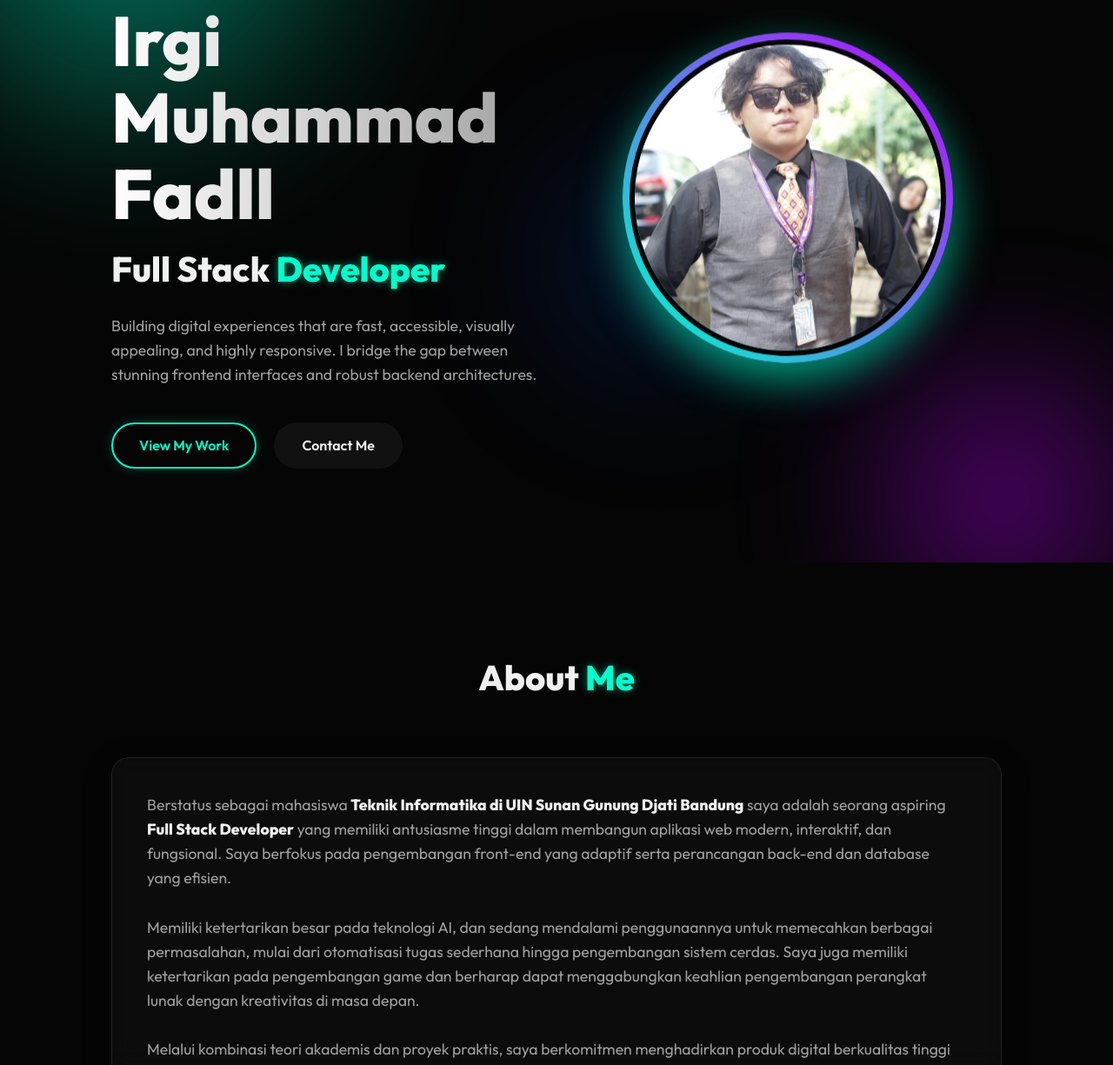
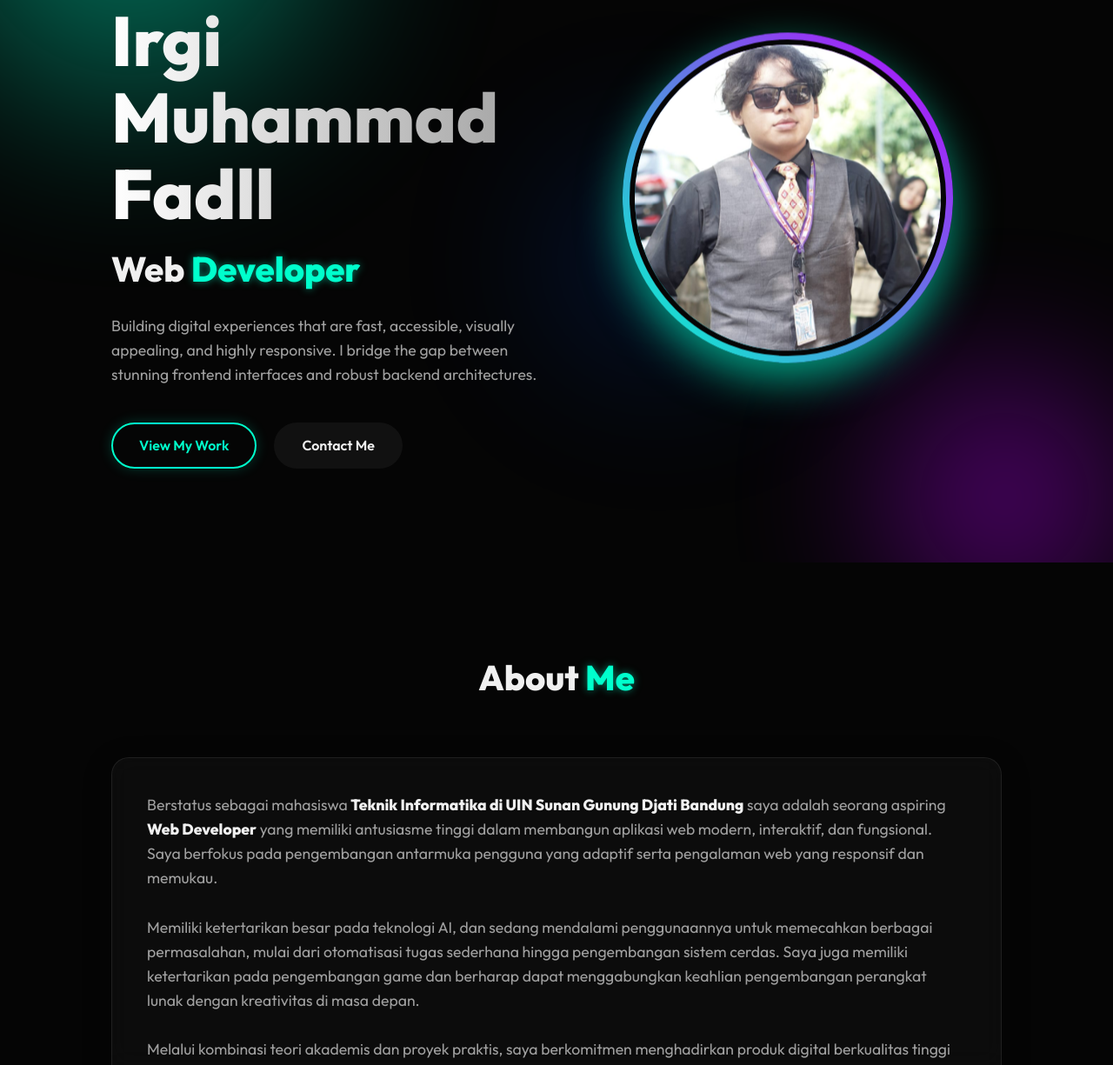
Before and after one commit to Irgimf/portofo, a website built with Vite: page index.html in a window 1280 px wide. Shown: the part 153-1378 px from the top of the page at 87% size. Built offline with nearby package versions, Linux system fonts and the light colour scheme.

Commit message:
perubahan teks html

```diff
--- a/index.html
+++ b/index.html
@@ -4,7 +4,7 @@
 <head>
   <meta charset="UTF-8" />
   <meta name="viewport" content="width=device-width, initial-scale=1.0" />
-  <title>Web Portofolio - Full Stack Developer</title>
+  <title>Web Portofolio - Web Developer</title>
   <link rel="preconnect" href="https://fonts.googleapis.com">
   <link rel="preconnect" href="https://fonts.gstatic.com" crossorigin>
   <link href="https://fonts.googleapis.com/css2?family=Outfit:wght@300;400;600;800&display=swap" rel="stylesheet">
@@ -37,7 +37,7 @@
       <div class="hero-content">
         <h2 class="greeting reveal-up delay-1">Hello, I'm</h2>
         <h1 class="name reveal-up delay-2">Irgi Muhammad Fadll</h1>
-        <h3 class="role reveal-up delay-3">Full Stack <span class="highlight">Developer</span></h3>
+        <h3 class="role reveal-up delay-3">Web <span class="highlight">Developer</span></h3>
         <p class="description reveal-up delay-4">
           Building digital experiences that are fast, accessible, visually appealing, and highly responsive. I bridge
           the
@@ -64,10 +64,9 @@
     <div class="about-content">
       <div class="about-text glass-card scroll-reveal">
         <p>Berstatus sebagai mahasiswa <strong>Teknik Informatika di UIN Sunan Gunung Djati Bandung</strong> saya adalah
-          seorang aspiring <strong>Full Stack Developer</strong> yang memiliki antusiasme tinggi dalam membangun
+          seorang aspiring <strong>Web Developer</strong> yang memiliki antusiasme tinggi dalam membangun
           aplikasi web modern,
-          interaktif, dan fungsional. Saya berfokus pada pengembangan front-end yang adaptif serta perancangan back-end
-          dan database yang efisien.</p>
+          interaktif, dan fungsional. Saya berfokus pada pengembangan antarmuka pengguna yang adaptif serta pengalaman web yang responsif dan memukau.</p>
         <br>
         <p>Memiliki ketertarikan besar pada teknologi AI, dan sedang mendalami penggunaannya untuk memecahkan berbagai
           permasalahan, mulai dari otomatisasi tugas sederhana hingga pengembangan sistem cerdas. Saya juga memiliki
```
